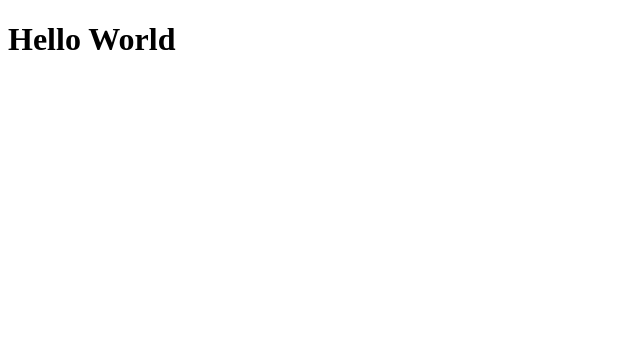
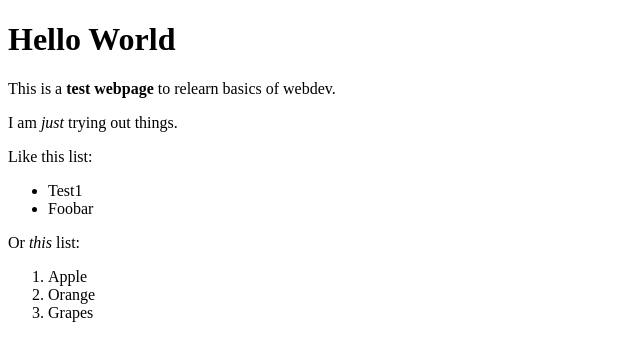
Before and after one commit to aditeya24/WebDev, a plain HTML site: page BasicPortfolio/index.html in a window 1280 px wide. Shown: the whole page, without its empty margins (0-640 px from the left). Drawn offline with Linux system fonts and the light colour scheme.

Commit message:
Tried out basic html tags in BasicPortfolio/index.html

```diff
--- a/BasicPortfolio/index.html
+++ b/BasicPortfolio/index.html
@@ -7,5 +7,18 @@
 
     <body>
         <h1>Hello World</h1>
+        <p>This is a <strong>test webpage</strong> to relearn basics of webdev.</p>
+        <p>I am <em>just</em> trying out things.</p>
+        <p>Like this list:</p>
+        <ul>
+            <li>Test1</li>
+            <li>Foobar</li>
+        </ul>
+        <p>Or <em>this</em> list:</p>
+        <ol>
+            <li>Apple</li>
+            <li>Orange</li>
+            <li>Grapes</li>
+        </ol>
     </body>
 </html>
```
